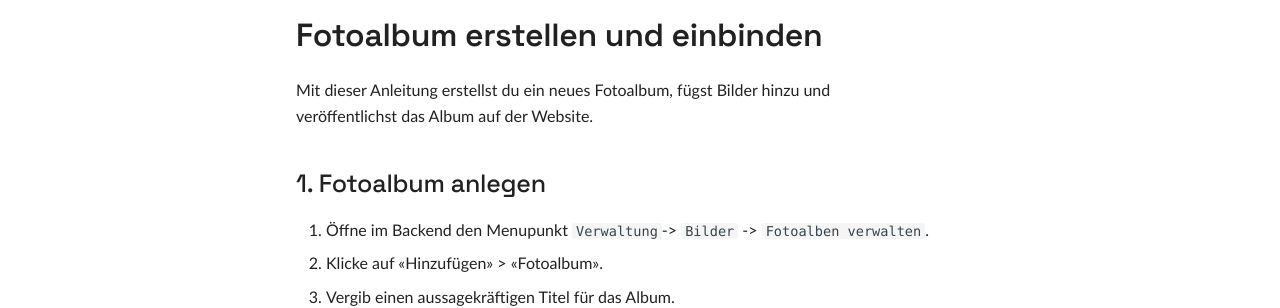
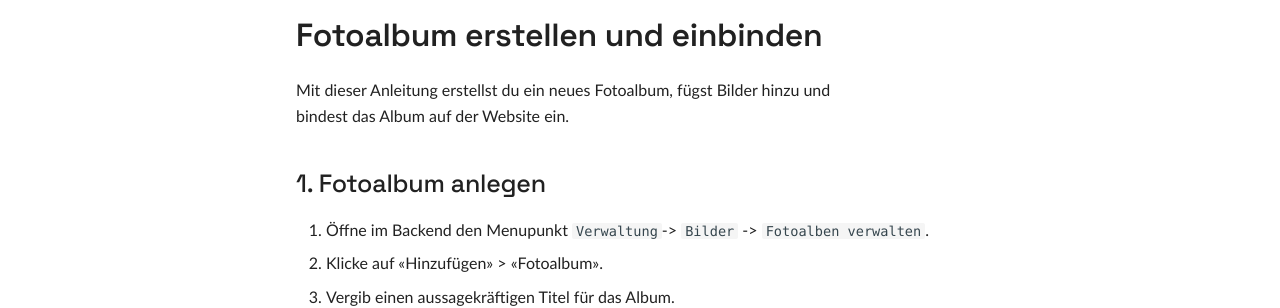
Before and after one commit to seantis/docs-admin-digital, an MkDocs documentation site: the page built from content/module/fotoalben/erstellen-und-einbinden.md, in a window 1280 px wide and 1066 px high. Shown: the part 183-491 px from the top of the window. Built offline with MkDocs 1.6.1 and Material for MkDocs 9.7.7, drawn with Linux system fonts in a browser that asks for light colours.

```diff
--- a/content/module/fotoalben/erstellen-und-einbinden.md
+++ b/content/module/fotoalben/erstellen-und-einbinden.md
@@ -5,7 +5,7 @@
 
 # Fotoalbum erstellen und einbinden
 
-Mit dieser Anleitung erstellst du ein neues Fotoalbum, fügst Bilder hinzu und veröffentlichst das Album auf der Website.
+Mit dieser Anleitung erstellst du ein neues Fotoalbum, fügst Bilder hinzu und bindest das Album auf der Website ein.
 
 ## 1. Fotoalbum anlegen
 
```
Also changed, not shown: content/module/fotoalben/index.md (+1 -1 lines).
